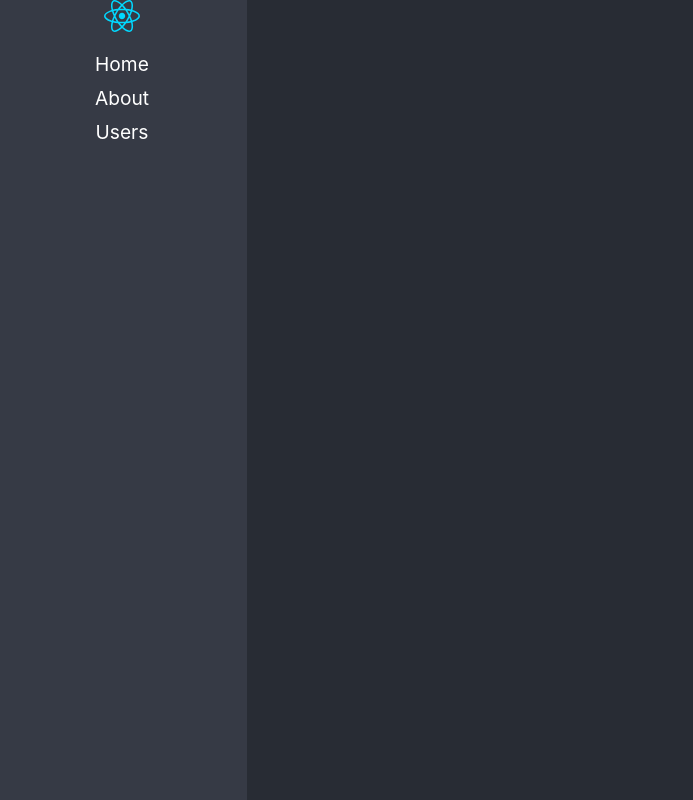
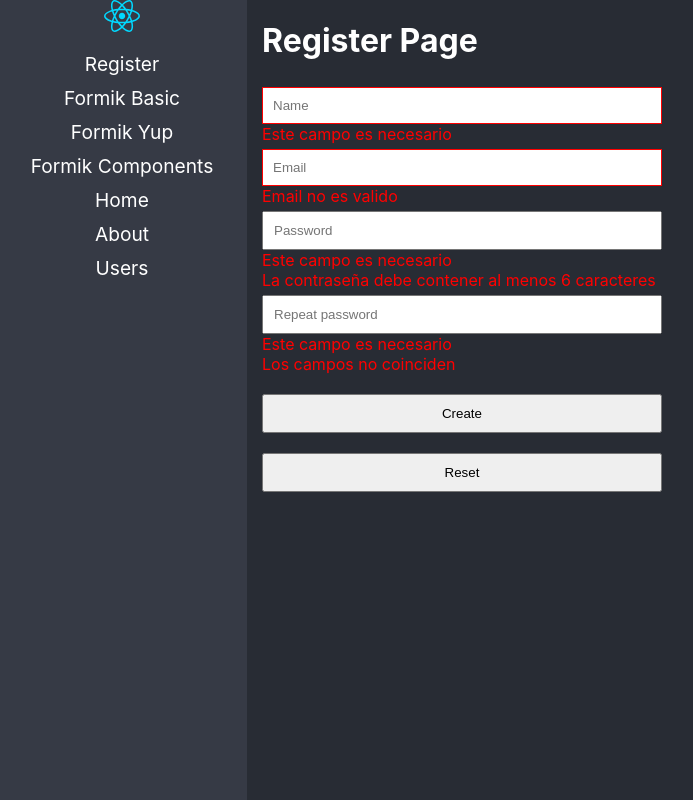
Before and after one commit to YinnerC30/react-lazy-load, a React (Vite) app: page /register in a window 1280 px wide. Shown: the whole page, without its empty margins (3-696 px from the left). Built offline with nearby package versions, Linux system fonts and the light colour scheme.

Commit message:
Finished class 138 - Formik Components

```diff
--- a/package.json
+++ b/package.json
@@ -10,12 +10,14 @@
     "preview": "vite preview"
   },
   "dependencies": {
+    "formik": "^2.4.5",
     "localforage": "^1.10.0",
     "match-sorter": "^6.3.4",
     "react": "^18.2.0",
     "react-dom": "^18.2.0",
     "react-router-dom": "^6.22.0",
-    "sort-by": "^1.2.0"
+    "sort-by": "^1.2.0",
+    "yup": "^1.3.3"
   },
   "devDependencies": {
     "@types/react": "^18.2.55",
--- /dev/null
+++ b/src/03-forms/hooks/useForm.ts
@@ -0,0 +1,32 @@
+import { useState, ChangeEvent } from 'react';
+
+export const useForm = <T>(initialState: T) => {
+  const [formData, setFormData] = useState(initialState);
+
+  const onChange = (event: ChangeEvent<HTMLInputElement>) => {
+    setFormData({
+      ...formData,
+      [event.target.name]: event.target.value,
+    });
+  };
+
+  const resetForm = () => {
+    setFormData({ ...initialState });
+  };
+
+  const isValidEmail = (email: string) => {
+    const re =
+      /^(([^<>()[\]\\.,;:\s@"]+(\.[^<>()[\]\\.,;:\s@"]+)*)|(".+"))@((\[[0-9]{1,3}\.[0-9]{1,3}\.[0-9]{1,3}\.[0-9]{1,3}\])|(([a-zA-Z\-0-9]+\.)+[a-zA-Z]{2,}))$/;
+    return re.test(email);
+  };
+  return {
+    // Properties
+    ...formData,
+    formData,
+    // Methods
+    setFormData,
+    onChange,
+    resetForm,
+    isValidEmail,
+  };
+};
--- /dev/null
+++ b/src/03-forms/pages/FormikBasicPage.tsx
@@ -0,0 +1,91 @@
+import { FormikErrors, useFormik } from 'formik';
+
+import '../styles/styles.css';
+
+interface FormValues {
+  firstName: string;
+  lastName: string;
+  email: string;
+}
+
+export const FormikBasicPage = () => {
+  const validate = ({ firstName, lastName, email }: FormValues) => {
+    const errors: FormikErrors<FormValues> = {};
+    if (!firstName) {
+      errors.firstName = 'Requerid';
+    } else if (firstName.length > 15) {
+      errors.firstName = 'Must be 15 characters or less';
+    }
+
+    if (!lastName) {
+      errors.lastName = 'Requerid';
+    } else if (lastName.length >= 10) {
+      errors.lastName = 'Must be 10 characters or less';
+    }
+
+    if (!email) {
+      errors.email = 'Required';
+    } else if (!/^[A-Z0-9._%+-]+@[A-Z0-9.-]+\.[A-Z]{2,4}$/i.test(email)) {
+      errors.email = 'Invalid email address';
+    }
+
+    return errors;
+  };
+
+  const { handleChange, values, handleSubmit, errors, touched, handleBlur } =
+    useFormik({
+      initialValues: {
+        firstName: '',
+        lastName: '',
+        email: '',
+      },
+      onSubmit: values => {
+        console.log(values);
+      },
+      validate,
+    });
+
+  return (
+    <div>
+      <h1>Formik Basic Tutorial</h1>
+      <form noValidate onSubmit={handleSubmit}>
+        <label htmlFor="firstName">First name</label>
+        <input
+          name="firstName"
+          onChange={handleChange}
+          placeholder="First name"
+          type="text"
+          value={values.firstName}
+          onBlur={handleBlur}
+        />
+        {touched.firstName && errors.firstName && (
+          <span>{errors.firstName}</span>
+        )}
+
+        <label htmlFor="lastName">Last name</label>
+        <input
+          type="text"
+          name="lastName"
+          placeholder="Last name"
+          onChange={handleChange}
+          value={values.lastName}
+          onBlur={handleBlur}
+        />
+
+        {touched.lastName && errors.lastName && <span>{errors.lastName}</span>}
+        <label htmlFor="email">Email</label>
+        <input
+          type="email"
+          name="email"
+          placeholder="Email address"
+          onChange={handleChange}
+          value={values.email}
+          onBlur={handleBlur}
+        />
+
+        {touched.email && errors.email && <span>{errors.email}</span>}
+        <button type="submit">Submit</button>
+      </form>
+    </div>
+  );
+};
--- /dev/null
+++ b/src/03-forms/pages/FormikComponents.tsx
@@ -0,0 +1,52 @@
+import { Formik, Form, Field, ErrorMessage } from 'formik';
+import * as Yup from 'yup';
+
+import '../styles/styles.css';
+
+export const FormikComponents = () => {
+  return (
+    <div>
+      <h1>Formik Components Tutorial</h1>
+
+      <Formik
+        initialValues={{
+          firstName: '',
+          lastName: '',
+          email: '',
+        }}
+        onSubmit={values => {
+          console.log(values);
+        }}
+        validationSchema={Yup.object({
+          firstName: Yup.string()
+            .max(15, 'Debe de tener 15 caracteres o menos')
+            .required('Requerido'),
+          lastName: Yup.string()
+            .max(10, 'Debe de tener 10 caracteres o menos')
+            .required('Requerido'),
+          email: Yup.string()
+            .email('El email es incorrecto')
+            .required('Requerido'),
+        })}
+      >
+        {formik => (
+          <Form>
+            <label htmlFor="firstName">First name</label>
+            <Field name="firstName" type="text" />
+            <ErrorMessage name="firstName" component="span" />
+
+            <label htmlFor="lastName">Last name</label>
+            <Field name="lastName" type="text" />
+            <ErrorMessage name="lastName" component="span" />
+
+            <label htmlFor="email">Email</label>
+            <Field name="email" type="text" />
+            <ErrorMessage name="email" component="span" />
+
+            <button type="submit">Submit</button>
+          </Form>
+        )}
+      </Formik>
+    </div>
+  );
+};
--- /dev/null
+++ b/src/03-forms/pages/FormikYupPage.tsx
@@ -0,0 +1,61 @@
+import { useFormik } from 'formik';
+import * as Yup from 'yup';
+
+import '../styles/styles.css';
+
+export const FormikYupPage = () => {
+  const { handleSubmit, errors, touched, getFieldProps } = useFormik({
+    initialValues: {
+      firstName: '',
+      lastName: '',
+      email: '',
+    },
+    onSubmit: values => {
+      console.log(values);
+    },
+    validationSchema: Yup.object({
+      firstName: Yup.string()
+        .max(15, 'Debe de tener 15 caracteres o menos')
+        .required('Requerido'),
+      lastName: Yup.string()
+        .max(10, 'Debe de tener 10 caracteres o menos')
+        .required('Requerido'),
+      email: Yup.string().email('El email es incorrecto').required('Requerido'),
+    }),
+  });
+
+  return (
+    <div>
+      <h1>Formik Yup Tutorial</h1>
+      <form noValidate onSubmit={handleSubmit}>
+        <label htmlFor="firstName">First name</label>
+        <input
+          placeholder="First name"
+          type="text"
+          {...getFieldProps('firstName')}
+        />
+        {touched.firstName && errors.firstName && (
+          <span>{errors.firstName}</span>
+        )}
+
+        <label htmlFor="lastName">Last name</label>
+        <input
+          type="text"
+          placeholder="Last name"
+          {...getFieldProps('lastName')}
+        />
+
+        {touched.lastName && errors.lastName && <span>{errors.lastName}</span>}
+        <label htmlFor="email">Email</label>
+        <input
+          type="email"
+          placeholder="Email address"
+          {...getFieldProps('email')}
+        />
+
+        {touched.email && errors.email && <span>{errors.email}</span>}
+        <button type="submit">Submit</button>
+      </form>
+    </div>
+  );
+};
--- /dev/null
+++ b/src/03-forms/pages/RegisterPage.tsx
@@ -0,0 +1,75 @@
+import { FormEvent } from 'react';
+import '../styles/styles.css';
+import { useForm } from '../hooks/useForm';
+
+export const RegisterPage = () => {
+  const {
+    email,
+    formData,
+    isValidEmail,
+    name,
+    onChange,
+    password1,
+    password2,
+    resetForm,
+  } = useForm({
+    name: '',
+    email: '',
+    password1: '',
+    password2: '',
+  });
+
+  const onSubmit = (event: FormEvent<HTMLFormElement>) => {
+    event.preventDefault();
+    console.log(formData);
+  };
+
+  return (
+    <div>
+      <h1>Register Page</h1>
+      <form noValidate onSubmit={onSubmit}>
+        <input
+          type="text"
+          placeholder="Name"
+          name="name"
+          value={name}
+          onChange={onChange}
+          className={`${name.trim().length <= 0 && 'has-error'}`}
+        />
+        {name.trim().length <= 0 && <span>Este campo es necesario</span>}
+        <input
+          type="email"
+          placeholder="Email"
+          name="email"
+          value={email}
+          onChange={onChange}
+          className={`${!isValidEmail(email) && 'has-error'}`}
+        />
+        {!isValidEmail(email) && <span>Email no es valido</span>}
+        <input
+          type="password"
+          placeholder="Password"
+          name="password1"
+          value={password1}
+          onChange={onChange}
+        />
+        {password1.trim().length <= 0 && <span>Este campo es necesario</span>}
+        {password1.trim().length < 6 && (
+          <span>La contraseña debe contener al menos 6 caracteres</span>
+        )}
+        <input
+          type="password"
+          placeholder="Repeat password"
+          name="password2"
+          value={password2}
+          onChange={onChange}
+        />
+        {password2.trim().length <= 0 && <span>Este campo es necesario</span>}
+        {password2 === password1 && <span>Los campos no coinciden</span>}
+
+        <button type="submit">Create</button>
+        <button onClick={resetForm}>Reset</button>
+      </form>
+    </div>
+  );
+};
--- a/src/App.tsx
+++ b/src/App.tsx
@@ -8,6 +8,18 @@ function App() {
         <nav>
           <img src={logo} alt="React Logo" />
           <ul>
+            <li>
+              <NavLink to="register">Register</NavLink>
+            </li>
+            <li>
+              <NavLink to="formik">Formik Basic</NavLink>
+            </li>
+            <li>
+              <NavLink to="formik-yup">Formik Yup</NavLink>
+            </li>
+            <li>
+              <NavLink to="formik-components">Formik Components</NavLink>
+            </li>
             <li>
               <NavLink to="home">Home</NavLink>
             </li>
```
Also changed, not shown: src/routes/browser-router.tsx (+21 -0 lines), 1 other file (tests, documents, lock files or other folders).
